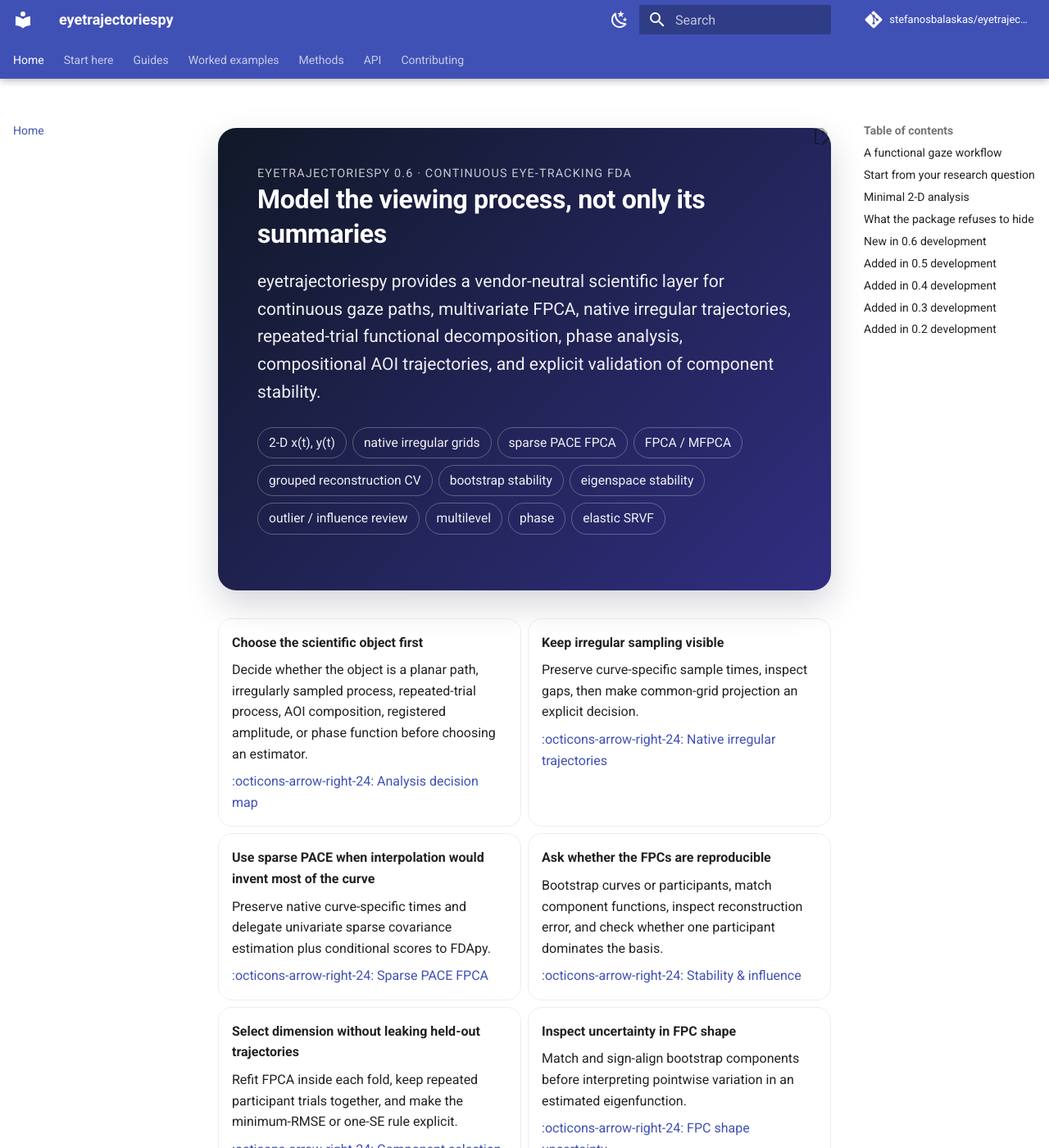
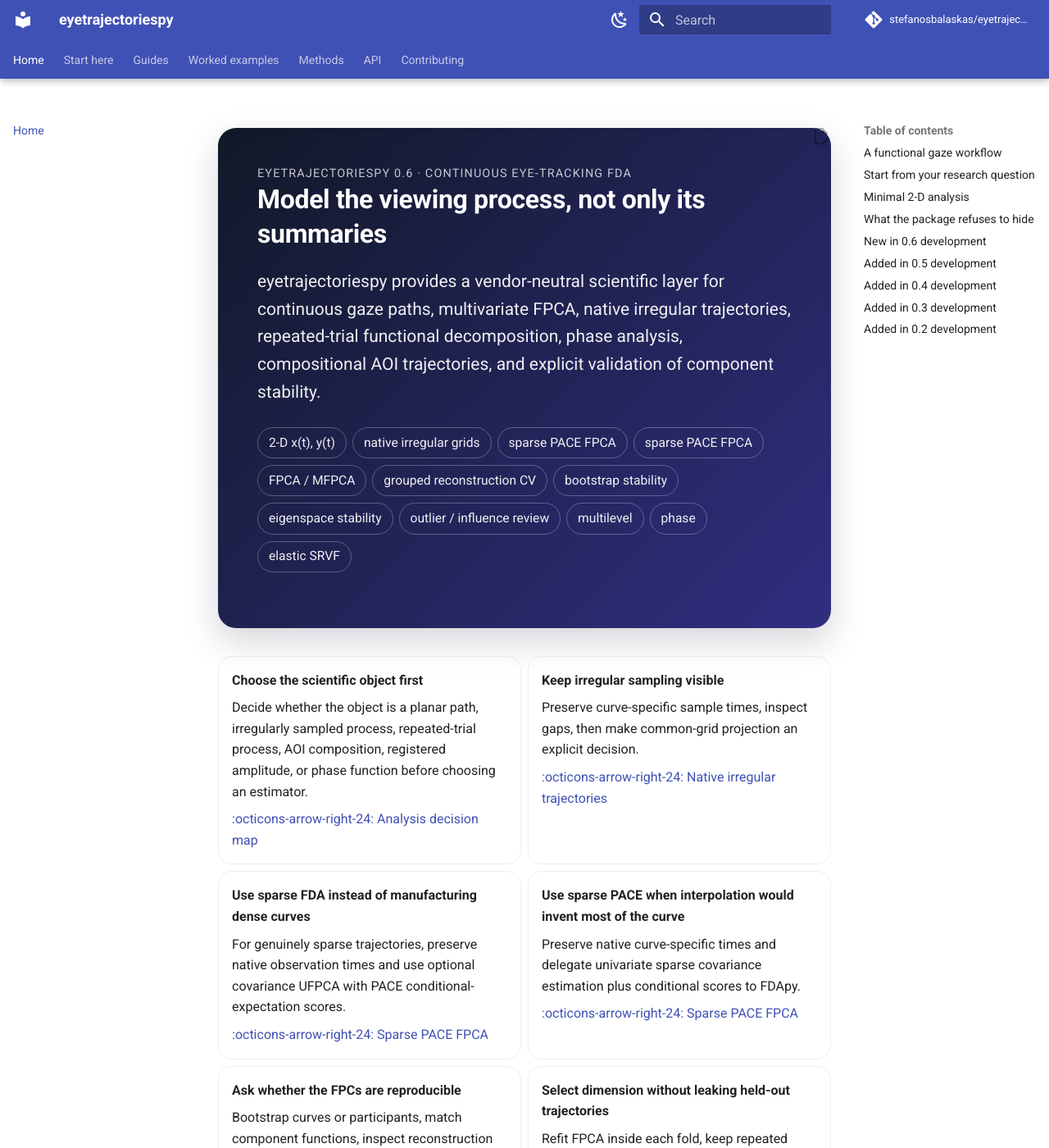
Before and after one commit to stefanosbalaskas/eyetrajectoriespy, an MkDocs documentation site: the page built from docs/index.md, in a window 1280 px wide and 1400 px high. Shown: the whole window at 82% size. Built offline with MkDocs 1.6.1 and Material for MkDocs 9.7.7, drawn with Linux system fonts in a browser that asks for light colours; comment, search, counter and statistics services are not loaded; some of the changed text lies outside the part shown.

Commit message:
Refresh homepage for sparse PACE workflow

```diff
--- a/docs/index.md
+++ b/docs/index.md
@@ -9,7 +9,7 @@ title: Functional gaze trajectories, without hidden analytical decisions
 
 eyetrajectoriespy provides a vendor-neutral scientific layer for continuous gaze paths, multivariate FPCA, native irregular trajectories, repeated-trial functional decomposition, phase analysis, compositional AOI trajectories, and explicit validation of component stability.
 
-<span class="et-pill">2-D x(t), y(t)</span><span class="et-pill">native irregular grids</span><span class="et-pill">sparse PACE FPCA</span><span class="et-pill">FPCA / MFPCA</span><span class="et-pill">grouped reconstruction CV</span><span class="et-pill">bootstrap stability</span><span class="et-pill">eigenspace stability</span><span class="et-pill">outlier / influence review</span><span class="et-pill">multilevel</span><span class="et-pill">phase</span><span class="et-pill">elastic SRVF</span>
+<span class="et-pill">2-D x(t), y(t)</span><span class="et-pill">native irregular grids</span><span class="et-pill">sparse PACE FPCA</span><span class="et-pill">sparse PACE FPCA</span><span class="et-pill">FPCA / MFPCA</span><span class="et-pill">grouped reconstruction CV</span><span class="et-pill">bootstrap stability</span><span class="et-pill">eigenspace stability</span><span class="et-pill">outlier / influence review</span><span class="et-pill">multilevel</span><span class="et-pill">phase</span><span class="et-pill">elastic SRVF</span>
 </div>
 
 <div class="grid cards" markdown>
@@ -25,6 +25,12 @@ eyetrajectoriespy provides a vendor-neutral scientific layer for continuous gaze
     Preserve curve-specific sample times, inspect gaps, then make common-grid projection an explicit decision.
 
     [:octicons-arrow-right-24: Native irregular trajectories](guides/irregular-trajectories.md)
+
+-   **Use sparse FDA instead of manufacturing dense curves**
+
+    For genuinely sparse trajectories, preserve native observation times and use optional covariance UFPCA with PACE conditional-expectation scores.
+
+    [:octicons-arrow-right-24: Sparse PACE FPCA](guides/sparse-irregular-fpca.md)
 
 -   **Use sparse PACE when interpolation would invent most of the curve**
 
@@ -87,6 +93,9 @@ The package is designed around the principle that **the path to an FPC score is
 
 - **Are sample times irregular across trials?**
   Preserve them in an <code>IrregularTrajectorySet</code> before choosing a projection.
+
+- **Would interpolation create much of the analyzed curve?**
+  Use sparse univariate covariance UFPCA with PACE scores rather than pretending the path was densely observed.
 
 - **Would interpolation create most of each curve?**
   Use univariate sparse covariance UFPCA with PACE conditional-expectation scores rather than manufacturing a dense trajectory.
```
